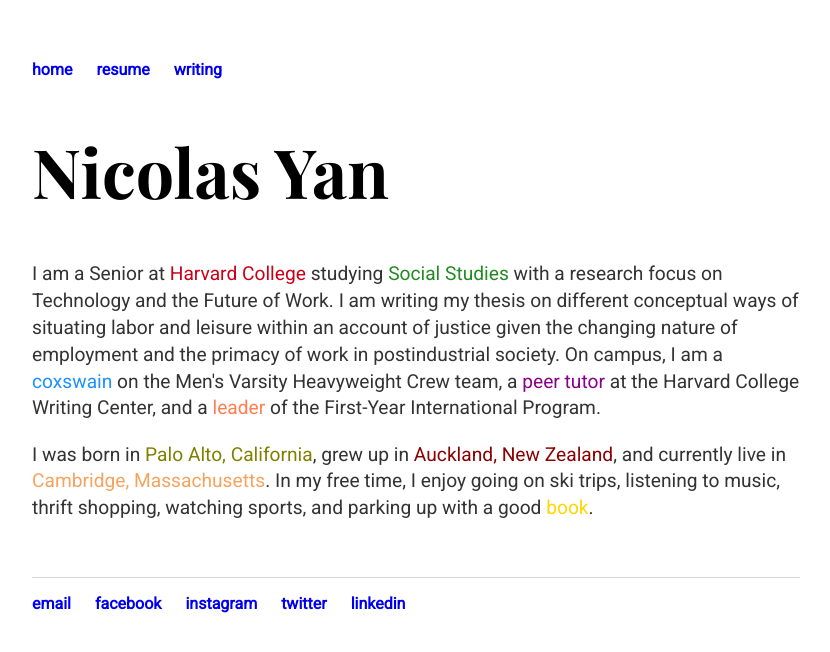
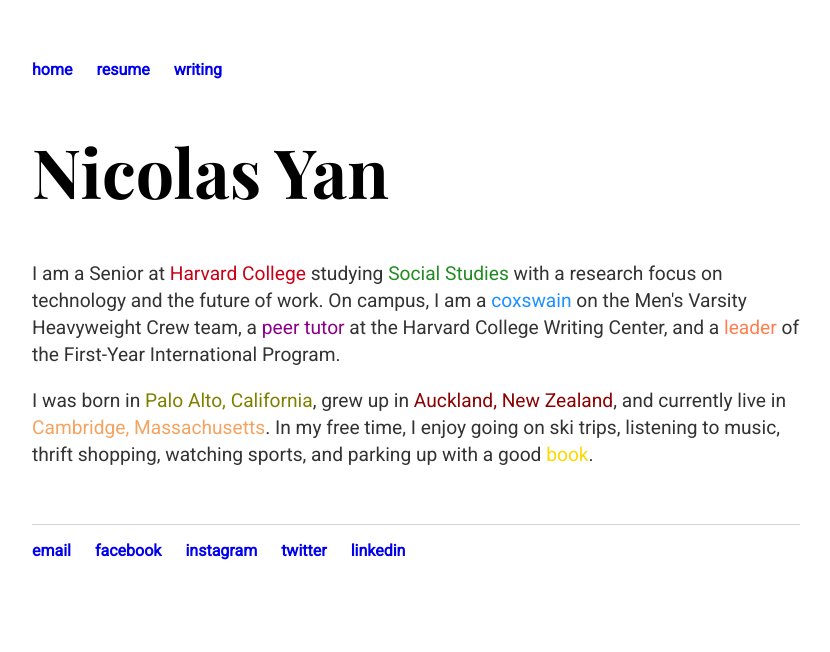
Before and after one commit to nicolas-yan/nicolas-yan.github.io, a Jekyll site: the page built from index.html, in a window 1280 px wide. Shown: the top 652 px of the page, without its empty margins (224-1054 px from the left). Built offline with Jekyll 4.4.1, drawn with Linux system fonts in a browser that asks for light colours.

Commit message:
Update index.html

```diff
--- a/index.html
+++ b/index.html
@@ -4,7 +4,7 @@
 ---
 <div class="blurb">
 	<h1>Nicolas Yan</h1>
-	<p>I am a Senior at <a href="https://college.harvard.edu" style="color:#c90016;">Harvard College</a> studying <a href="https://socialstudies.fas.harvard.edu/" style="color:#228B22;">Social Studies</a> with a research focus on Technology and the Future of Work. I am writing my thesis on different conceptual ways of situating labor and leisure within an account of justice given the changing nature of employment and the primacy of work in postindustrial society. On campus, I am a <a href="https://gocrimson.com/sports/mcrew-hw/2019-20/bios/yan_nicolas_y7ex" style="color:#1E90FF;">coxswain</a> on the Men's Varsity Heavyweight Crew team, a <a href="https://writingcenter.fas.harvard.edu/" style="color:#8B008B;">peer tutor</a> at the Harvard College Writing Center, and a <a href="https://fip-fas.harvard.edu/nicolas-yan" style="color:#FF7F50;">leader</a> of the First-Year International Program.</p>
+	<p>I am a Senior at <a href="https://college.harvard.edu" style="color:#c90016;">Harvard College</a> studying <a href="https://socialstudies.fas.harvard.edu/" style="color:#228B22;">Social Studies</a> with a research focus on technology and the future of work. On campus, I am a <a href="https://gocrimson.com/sports/mcrew-hw/2019-20/bios/yan_nicolas_y7ex" style="color:#1E90FF;">coxswain</a> on the Men's Varsity Heavyweight Crew team, a <a href="https://writingcenter.fas.harvard.edu/" style="color:#8B008B;">peer tutor</a> at the Harvard College Writing Center, and a <a href="https://fip-fas.harvard.edu/nicolas-yan" style="color:#FF7F50;">leader</a> of the First-Year International Program.</p>
 	<p>I was born in <a href="https://www.google.com/maps/place/Stanford+Children's+Health+%7C+Lucile+Packard+Children's+Hospital+Stanford/@37.4360615,-122.2090439,13z/data=!4m5!3m4!1s0x808fa4cd4e3e1f87:0x2c282b9a6dbf354a!8m2!3d37.436065!4d-122.1740253" style="color:#808000;">Palo Alto, California</a>, grew up in <a href="https://www.google.com/maps/place/King's+College/@-36.9569334,174.8293523,15z/data=!4m5!3m4!1s0x6d0d4e92f0df63c3:0x51bcd3a5b851c0a!8m2!3d-36.9569337!4d174.838107" style="color:#8B0000;">Auckland, New Zealand</a>, and currently live in <a href="https://www.google.com/maps/place/Winthrop+House,+Cambridge,+MA+02138/@42.3701655,-71.123619,16z/data=!4m5!3m4!1s0x89e3775d054d3579:0x8a91cd3ea2fb823b!8m2!3d42.3701488!4d-71.1192282" style="color:#F4A460;">Cambridge, Massachusetts</a>. In my free time, I enjoy going on ski trips, listening to music, thrift shopping, watching sports, and parking up with a good <a href="https://www.goodreads.com/user/show/44310786-nicolas-yan" style="color:#FFD700;">book</a>.</p>
 	<br>
 	<br>
```
